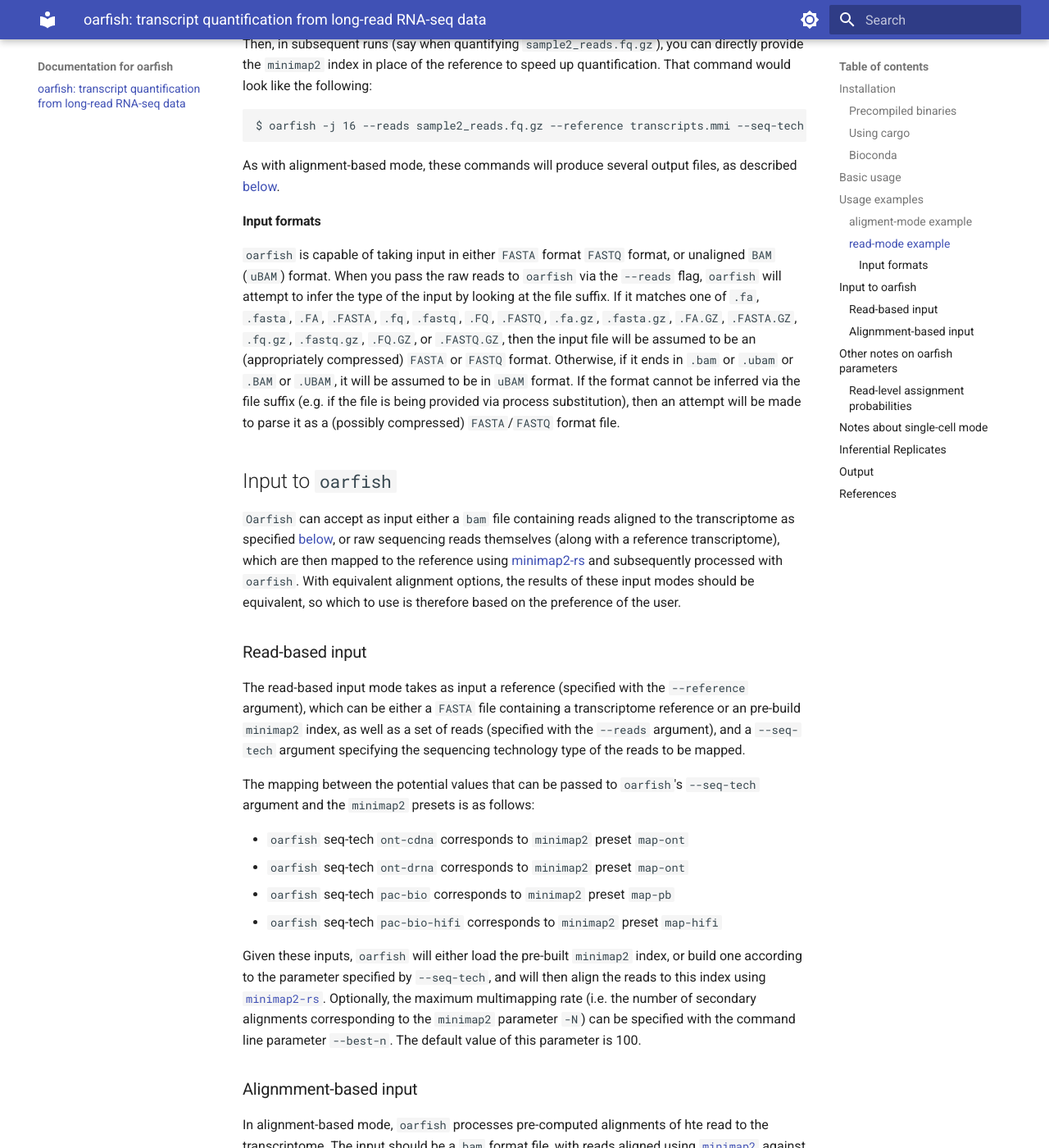
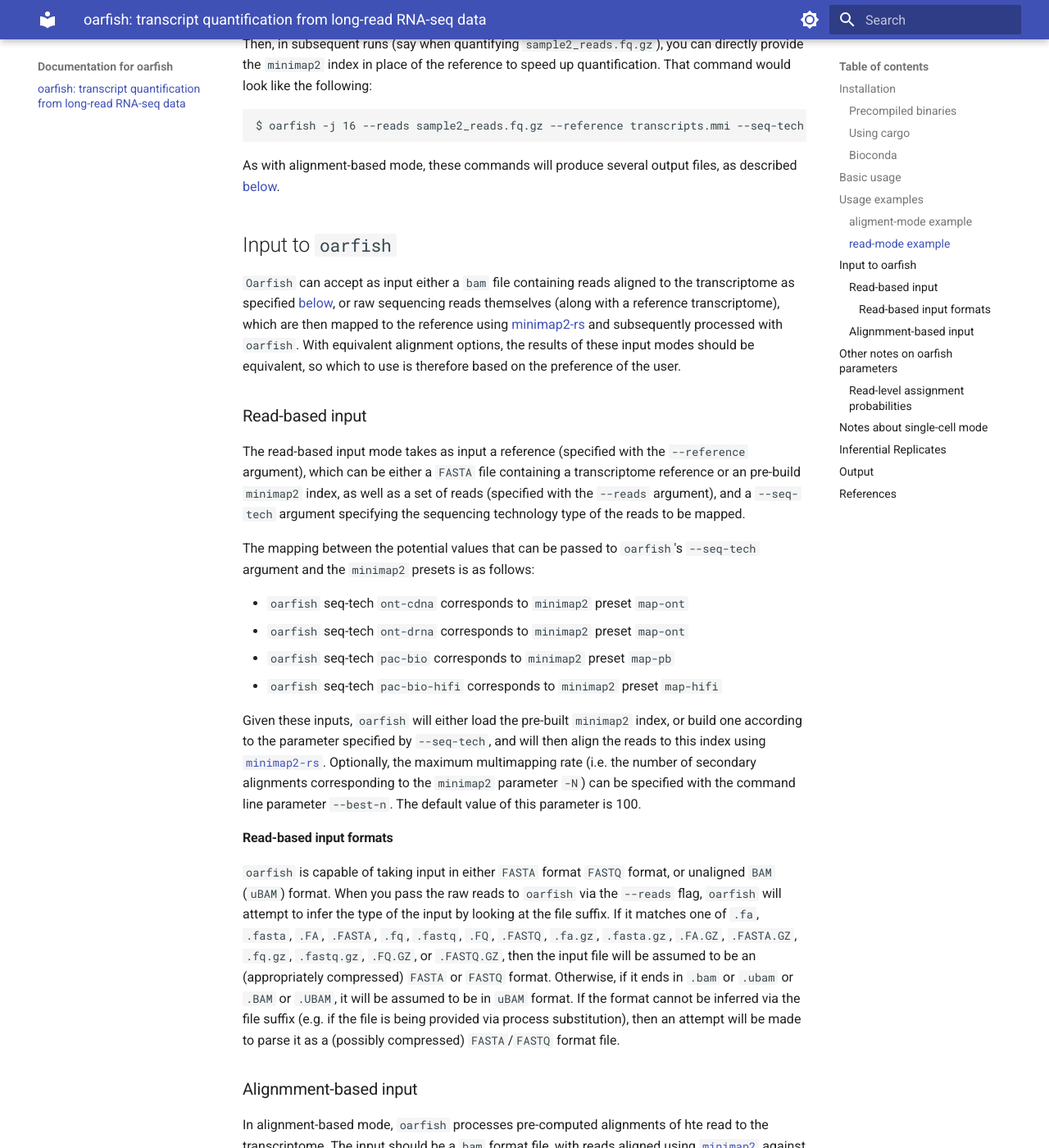
Before and after one commit to COMBINE-lab/oarfish, an MkDocs documentation site: the page built from docs/index.md, in a window 1280 px wide and 1400 px high, scrolled down 3452 px. Shown: the whole window at 82% size. Built offline with MkDocs 1.6.1 and Material for MkDocs 9.7.7, drawn with Linux system fonts in a browser that asks for light colours; some of the changed lines change nothing that is shown.

Commit message:
move things around in docs

```diff
--- a/docs/index.md
+++ b/docs/index.md
@@ -152,9 +152,6 @@ $ oarfish -j 16 --reads sample2_reads.fq.gz --reference transcripts.mmi --seq-te
 
 As with alignment-based mode, these commands will produce several output files, as described [below](index.md#output).
 
-#### Input formats
-
-`oarfish` is capable of taking input in either `FASTA` format `FASTQ` format, or unaligned `BAM` (`uBAM`) format.  When you pass the raw reads to `oarfish` via the `--reads` flag, `oarfish` will attempt to infer the type of the input by looking at the file suffix.  If it matches one of `.fa`, `.fasta`, `.FA`, `.FASTA`, `.fq`, `.fastq`, `.FQ`, `.FASTQ`, `.fa.gz`, `.fasta.gz`, `.FA.GZ`, `.FASTA.GZ`, `.fq.gz`, `.fastq.gz`, `.FQ.GZ`, or `.FASTQ.GZ`, then the input file will be assumed to be an (appropriately compressed) `FASTA` or `FASTQ` format. Otherwise, if it ends in `.bam` or `.ubam` or `.BAM` or `.UBAM`, it will be assumed to be in `uBAM` format. If  the format cannot be inferred via the file suffix (e.g. if the file is being provided via process substitution), then an attempt will be made to parse it as a (possibly compressed) `FASTA`/`FASTQ` format file.
 
 ## Input to `oarfish`
 
@@ -180,6 +177,10 @@ The mapping between the potential values that can be passed to `oarfish`'s `--se
 Given these inputs, `oarfish` will either load the pre-built `minimap2` index, or build one according to the parameter specified by `--seq-tech`, and will then align
 the reads to this index using [`minimap2-rs`](https://github.com/jguhlin/minimap2-rs).  Optionally, the maximum multimapping rate (i.e. the number of secondary alignments
 corresponding to the `minimap2` parameter `-N`) can be specified with the command line parameter `--best-n`. The default value of this parameter is 100.
+
+#### Read-based input formats
+
+`oarfish` is capable of taking input in either `FASTA` format `FASTQ` format, or unaligned `BAM` (`uBAM`) format.  When you pass the raw reads to `oarfish` via the `--reads` flag, `oarfish` will attempt to infer the type of the input by looking at the file suffix.  If it matches one of `.fa`, `.fasta`, `.FA`, `.FASTA`, `.fq`, `.fastq`, `.FQ`, `.FASTQ`, `.fa.gz`, `.fasta.gz`, `.FA.GZ`, `.FASTA.GZ`, `.fq.gz`, `.fastq.gz`, `.FQ.GZ`, or `.FASTQ.GZ`, then the input file will be assumed to be an (appropriately compressed) `FASTA` or `FASTQ` format. Otherwise, if it ends in `.bam` or `.ubam` or `.BAM` or `.UBAM`, it will be assumed to be in `uBAM` format. If  the format cannot be inferred via the file suffix (e.g. if the file is being provided via process substitution), then an attempt will be made to parse it as a (possibly compressed) `FASTA`/`FASTQ` format file.
 
 ### Alignmment-based input
 
```
